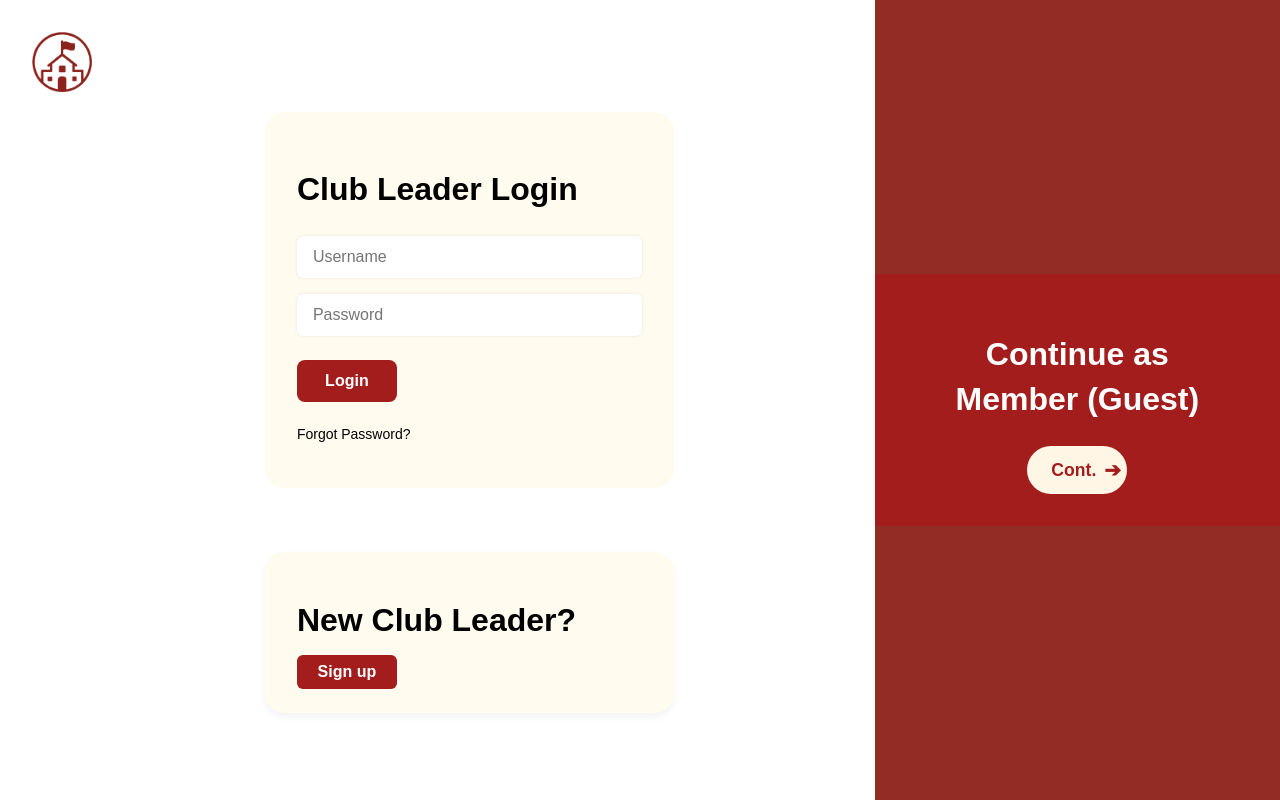
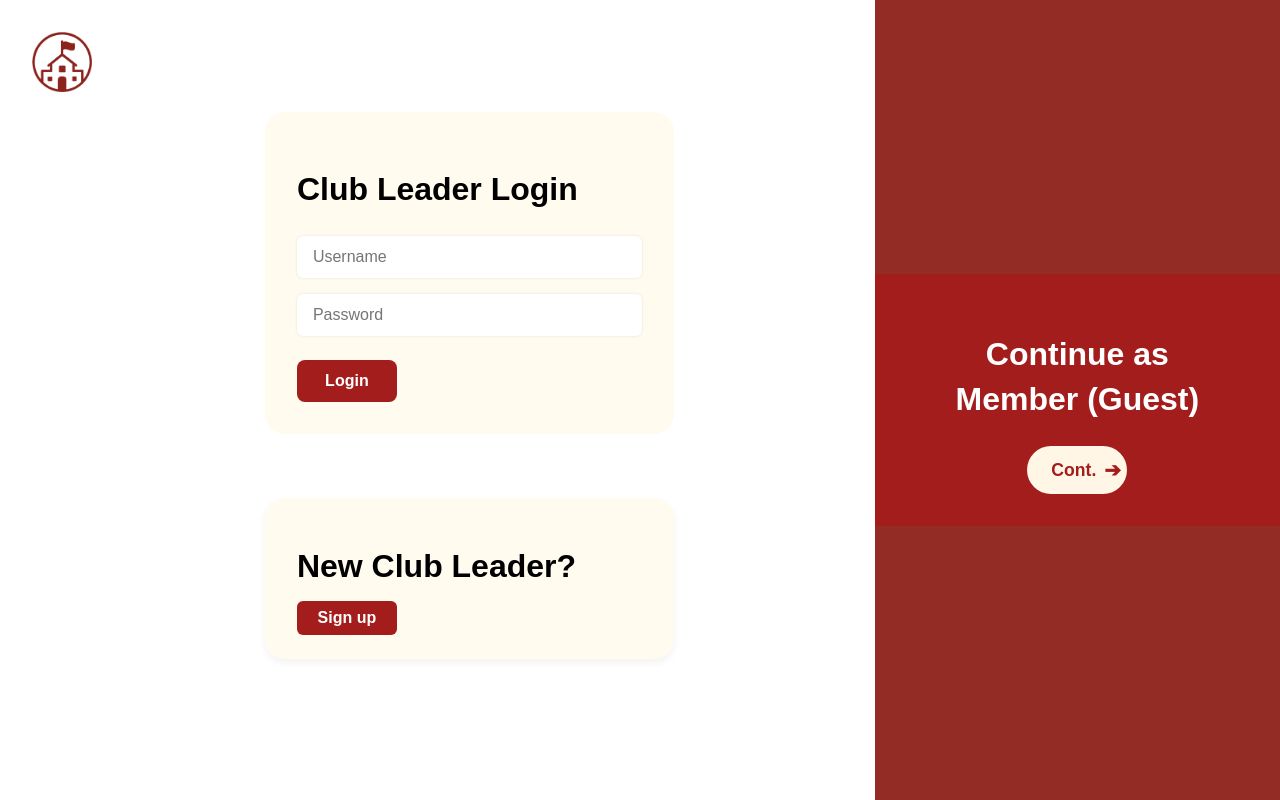
Before and after one commit to maggiewangjy/CSCI201-Team16, a React (Vite) app in the folder frontend/: page / in a window 1280 px wide. Built offline with nearby package versions, Linux system fonts and the light colour scheme.

Commit message:
no more forgot password

```diff
--- a/frontend/src/pages/Login.jsx
+++ b/frontend/src/pages/Login.jsx
@@ -94,7 +94,7 @@ const Login = () => {
               <button type="submit" className="login-button">
                 Login
               </button>
-              <p className="forgot-password">Forgot Password?</p>
+{/*               <p className="forgot-password">Forgot Password?</p> */}
             </form>
           </div>
 
```
